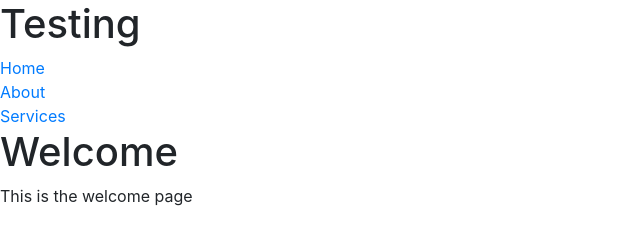
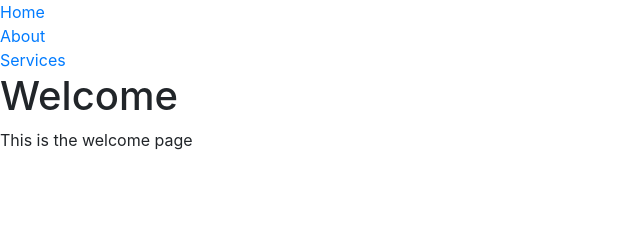
Before and after one commit to Naciongsc/SimpleServer, a website: page index.html in a window 1280 px wide. Shown: the whole page, without its empty margins (0-640 px from the left). Drawn offline with nearby package versions, Linux system fonts and the light colour scheme.

Commit message:
Update index.html

```diff
--- a/index.html
+++ b/index.html
@@ -1,13 +1,13 @@
 <!DOCTYPE html>
+
 <html>
 <head>
-<head>
 <title>Welcome</title>
-  <link rel="stylesheet" href="/css/bootstrap.css">
+<link rel="stylesheet" href="/css/bootstrap.css">
 </head>
 
+
 <body>
-<h1>Testing</h1>
 
 <ul class = "nav navbar-nav">
 <li class = "active"><a href="index.html">Home</a>
@@ -20,4 +20,5 @@
 <p>This is the welcome page</>
 
 </body>
+
 </html>
```
